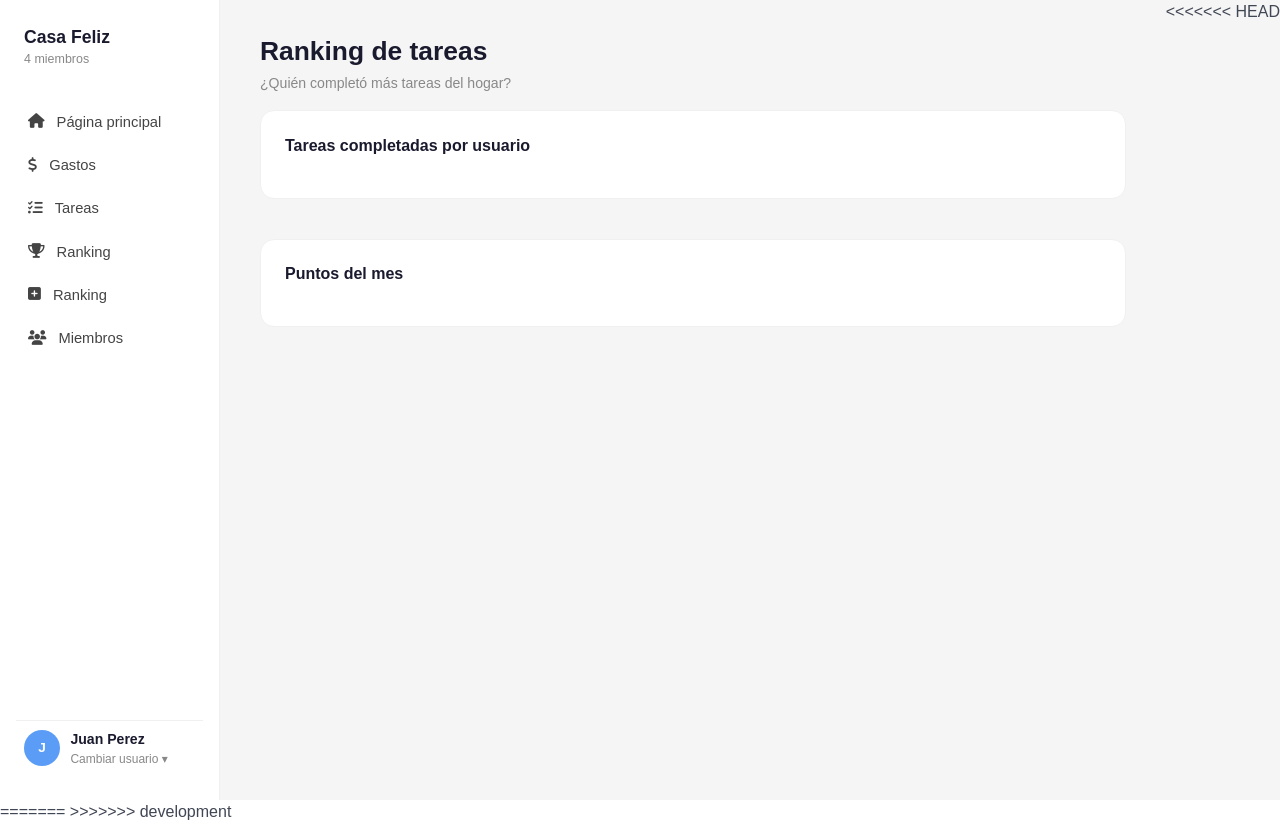
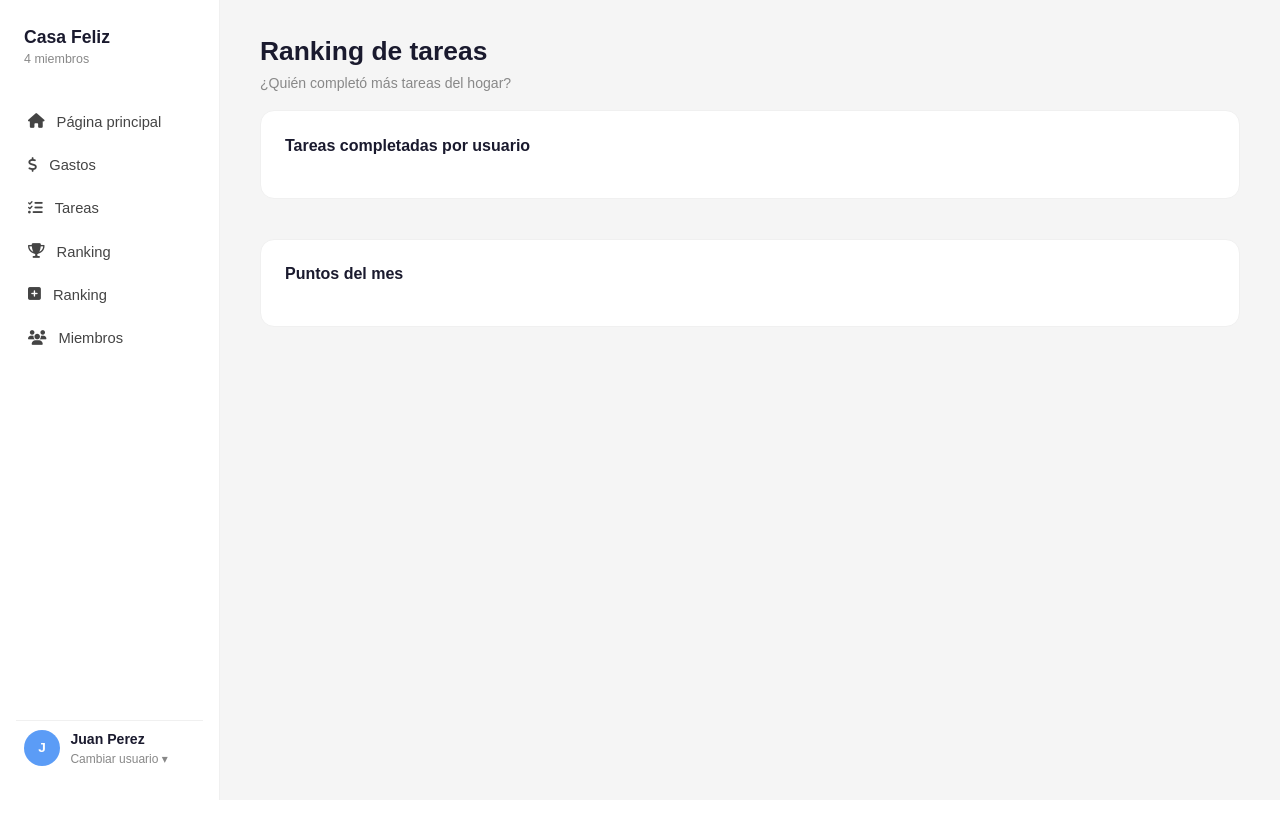
Before and after one commit to MalenaPineda/TP-Intro.-al-Desarrollo-de-Software, a website: page app/src/frontend/ranking.html in a window 1280 px wide. After the commit the page ends 800 px from the top, so only its background shows below. Drawn offline with nearby package versions, Linux system fonts and the light colour scheme; no server answers.

Commit message:
feature: agrego scripts

```diff
--- a/app/src/frontend/ranking.html
+++ b/app/src/frontend/ranking.html
@@ -54,12 +54,7 @@
             </div>
         </section>
     </main>
-<<<<<<< HEAD
-    </div>
-    <script src="js/ranking.js"></script>
-=======
     <script src="js/comun.js"></script>
 <script src="js/ranking.js"></script>
->>>>>>> development
 </body>
 </html>
```
